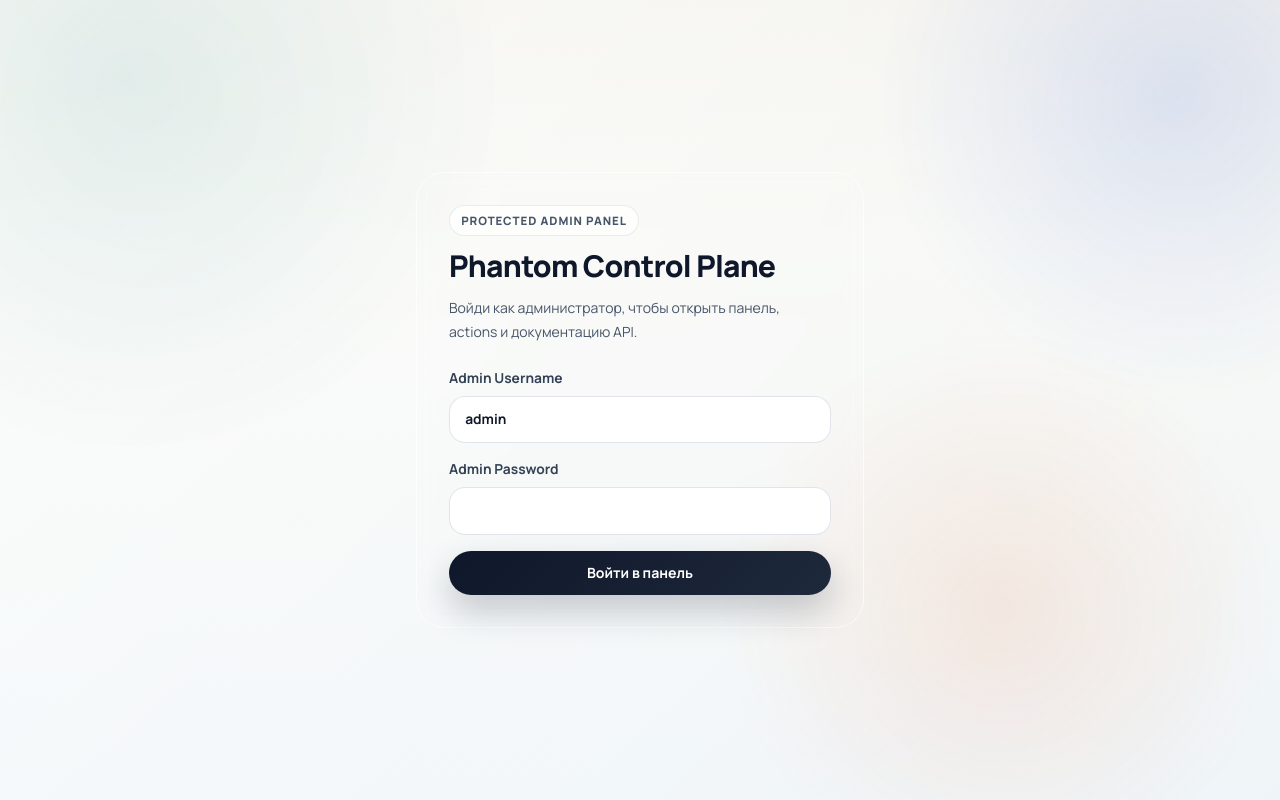
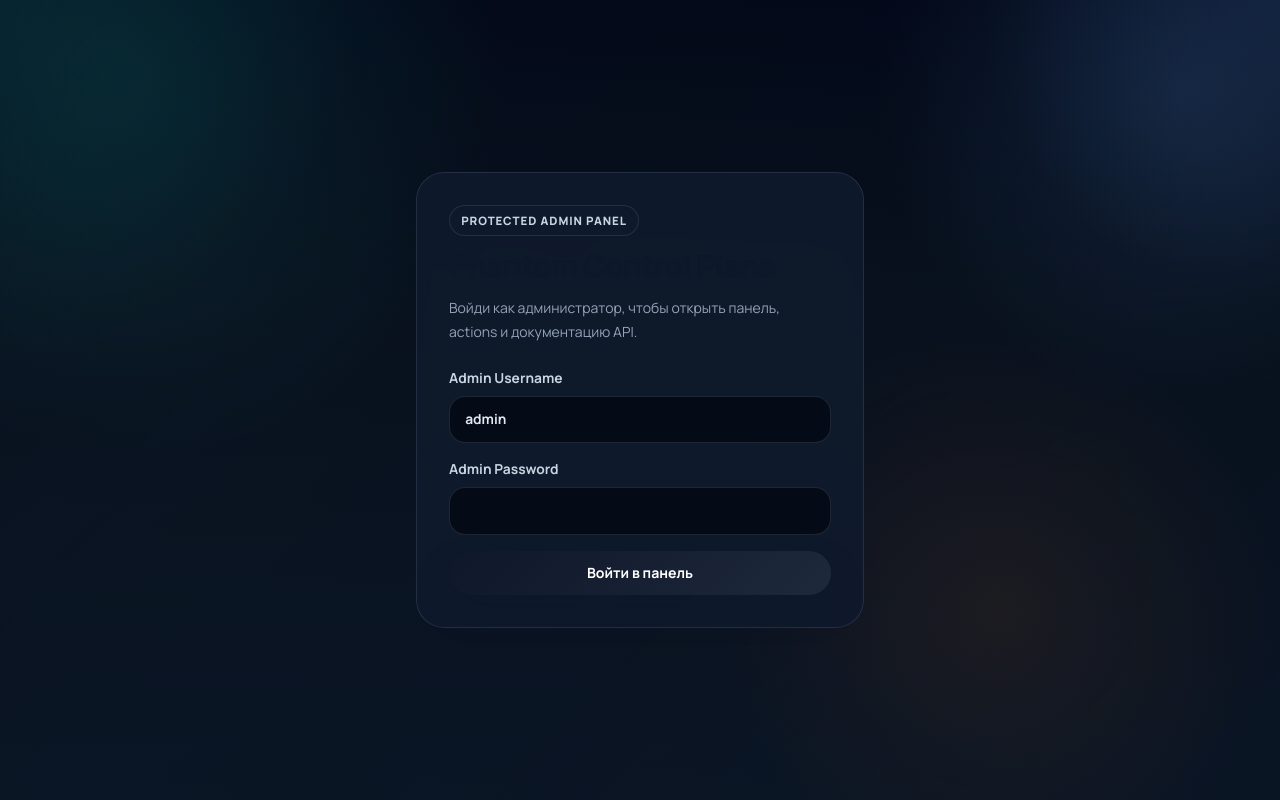
Before and after one commit to ASTRACAT2022/Phantom, a FastAPI app: page /login in a window 1280 px wide. Run offline with FastAPI, Linux system fonts and the light colour scheme; some libraries are stand-ins or nearby versions.

Commit message:
Add dark theme for admin panel

```diff
--- a/static/css/app.css
+++ b/static/css/app.css
@@ -1,18 +1,24 @@
 :root {
-  --background: #f6f7f3;
-  --surface: rgba(255, 255, 255, 0.78);
-  --surface-strong: rgba(255, 255, 255, 0.92);
-  --border: rgba(148, 163, 184, 0.22);
-  --ink: #0f172a;
-  --muted: #475569;
-  --accent: #0f766e;
-  --accent-secondary: #1d4ed8;
-  --danger: #b91c1c;
-  --shadow: 0 20px 80px rgba(15, 23, 42, 0.12);
+  --background: #08111d;
+  --surface: rgba(11, 22, 37, 0.82);
+  --surface-strong: rgba(15, 27, 45, 0.94);
+  --surface-soft: rgba(20, 34, 56, 0.88);
+  --border: rgba(148, 163, 184, 0.16);
+  --border-strong: rgba(148, 163, 184, 0.24);
+  --ink: #e2e8f0;
+  --muted: #94a3b8;
+  --accent: #14b8a6;
+  --accent-secondary: #60a5fa;
+  --danger: #f87171;
+  --warning: #fbbf24;
+  --shadow: 0 24px 90px rgba(2, 8, 23, 0.45);
 }
 
 html {
-  background: linear-gradient(180deg, #f0efe8 0%, #f6f7f3 30%, #eef4f8 100%);
+  background:
+    radial-gradient(circle at top left, rgba(20, 184, 166, 0.10), transparent 24%),
+    radial-gradient(circle at top right, rgba(96, 165, 250, 0.12), transparent 20%),
+    linear-gradient(180deg, #020817 0%, #08111d 38%, #0b1625 100%);
 }
 
 body {
@@ -31,10 +37,10 @@
   position: fixed;
   inset: 0;
   background:
-    radial-gradient(circle at 10% 10%, rgba(15, 118, 110, 0.10), transparent 28%),
-    radial-gradient(circle at 92% 12%, rgba(29, 78, 216, 0.12), transparent 22%),
-    radial-gradient(circle at 78% 76%, rgba(234, 88, 12, 0.10), transparent 24%),
-    linear-gradient(135deg, rgba(255, 255, 255, 0.65), rgba(255, 255, 255, 0.08));
+    radial-gradient(circle at 10% 10%, rgba(20, 184, 166, 0.12), transparent 28%),
+    radial-gradient(circle at 92% 12%, rgba(96, 165, 250, 0.13), transparent 22%),
+    radial-gradient(circle at 78% 76%, rgba(249, 115, 22, 0.08), transparent 24%),
+    linear-gradient(135deg, rgba(15, 23, 42, 0.20), rgba(2, 8, 23, 0.04));
   pointer-events: none;
 }
 
@@ -169,29 +175,30 @@
 }
 
 .pill-ghost {
-  background: rgba(255, 255, 255, 0.75);
-  color: #475569;
-  border: 1px solid rgba(148, 163, 184, 0.2);
+  background: rgba(15, 27, 45, 0.92);
+  color: #cbd5e1;
+  border: 1px solid var(--border);
 }
 
 .pill-success {
-  background: rgba(16, 185, 129, 0.12);
-  color: #047857;
+  background: rgba(20, 184, 166, 0.16);
+  color: #5eead4;
 }
 
 .pill-warning {
-  background: rgba(245, 158, 11, 0.14);
-  color: #b45309;
+  background: rgba(251, 191, 36, 0.16);
+  color: #fcd34d;
 }
 
 .pill-danger {
-  background: rgba(239, 68, 68, 0.12);
-  color: #b91c1c;
+  background: rgba(248, 113, 113, 0.14);
+  color: #fda4af;
 }
 
 .pill-dark {
-  background: rgba(15, 23, 42, 0.94);
+  background: rgba(8, 17, 29, 0.98);
   color: white;
+  border: 1px solid rgba(148, 163, 184, 0.16);
 }
 
 .btn {
@@ -243,7 +250,7 @@
   display: flex;
   flex-direction: column;
   gap: 0.45rem;
-  color: #334155;
+  color: #cbd5e1;
   font-size: 0.86rem;
   font-weight: 700;
 }
@@ -254,20 +261,20 @@
   gap: 0.7rem;
   border-radius: 1rem;
   border: 1px solid var(--border);
-  background: rgba(255, 255, 255, 0.8);
+  background: rgba(15, 27, 45, 0.92);
   padding: 0.85rem 1rem;
   font-size: 0.88rem;
   font-weight: 700;
-  color: #334155;
+  color: #cbd5e1;
 }
 
 .input {
   width: 100%;
   border-radius: 1rem;
-  border: 1px solid rgba(148, 163, 184, 0.28);
-  background: rgba(255, 255, 255, 0.95);
+  border: 1px solid rgba(148, 163, 184, 0.18);
+  background: rgba(6, 12, 22, 0.96);
   padding: 0.78rem 0.95rem;
-  color: #0f172a;
+  color: var(--ink);
   outline: none;
   transition: border-color 140ms ease, box-shadow 140ms ease;
 }
@@ -460,6 +467,43 @@
   font-size: 0.85rem;
   font-weight: 700;
   transition: opacity 140ms ease;
+}
+
+.theme-dark .text-slate-500,
+.theme-dark .text-slate-600,
+.theme-dark .text-slate-700 {
+  color: var(--muted) !important;
+}
+
+.theme-dark .text-slate-900 {
+  color: var(--ink) !important;
+}
+
+.theme-dark .bg-white\/92,
+.theme-dark .bg-white\/85,
+.theme-dark .bg-slate-50\/90,
+.theme-dark .bg-slate-50 {
+  background: rgba(15, 27, 45, 0.88) !important;
+}
+
+.theme-dark .border-white\/70,
+.theme-dark .border-white\/80,
+.theme-dark .border-slate-200,
+.theme-dark .border-slate-300,
+.theme-dark .border-dashed {
+  border-color: var(--border) !important;
+}
+
+.theme-dark .bg-rose-50 {
+  background: rgba(127, 29, 29, 0.22) !important;
+}
+
+.theme-dark .border-rose-200 {
+  border-color: rgba(248, 113, 113, 0.24) !important;
+}
+
+.theme-dark .text-rose-700 {
+  color: #fecaca !important;
 }
 
 @media (max-width: 768px) {
--- a/templates/base.html
+++ b/templates/base.html
@@ -29,7 +29,7 @@
     <script src="https://cdn.jsdelivr.net/npm/chart.js@4.4.4/dist/chart.umd.min.js"></script>
     <link rel="stylesheet" href="{{ request.url_for('static', path='css/app.css') }}" />
   </head>
-  <body class="min-h-screen text-slate-900 antialiased">
+  <body class="theme-dark min-h-screen text-slate-900 antialiased">
     <div class="background-mesh"></div>
     <div class="relative z-10 mx-auto max-w-[1600px] px-4 py-6 sm:px-6 lg:px-8">
       <div class="app-shell">
--- a/templates/login.html
+++ b/templates/login.html
@@ -25,7 +25,7 @@
     </script>
     <link rel="stylesheet" href="{{ request.url_for('static', path='css/app.css') }}" />
   </head>
-  <body class="min-h-screen text-slate-900 antialiased">
+  <body class="theme-dark min-h-screen text-slate-900 antialiased">
     <div class="background-mesh"></div>
     <main class="relative z-10 flex min-h-screen items-center justify-center px-4 py-10">
       <section class="w-full max-w-md rounded-[28px] border border-white/70 bg-white/92 p-8 shadow-panel backdrop-blur">
```
Also changed, not shown: other parts of static/css/app.css (+47 -47 lines).
